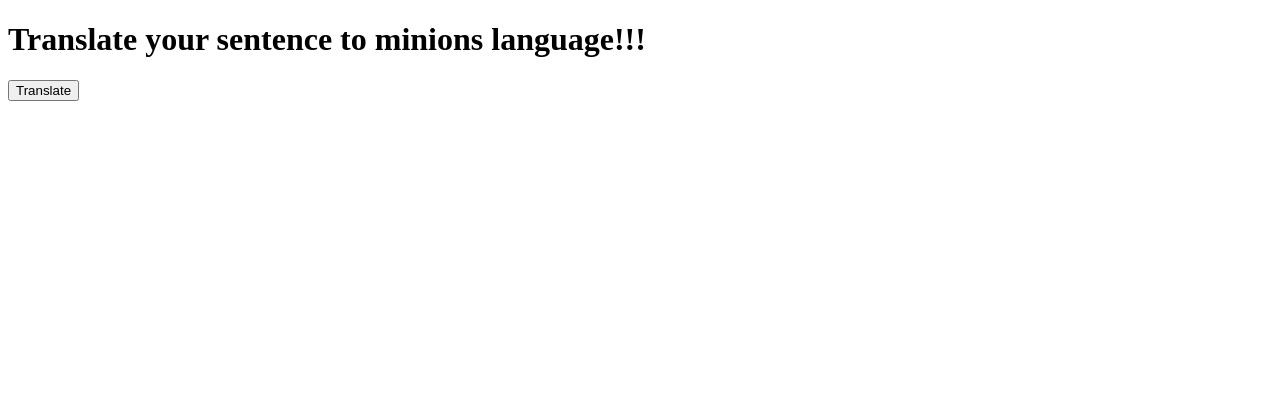
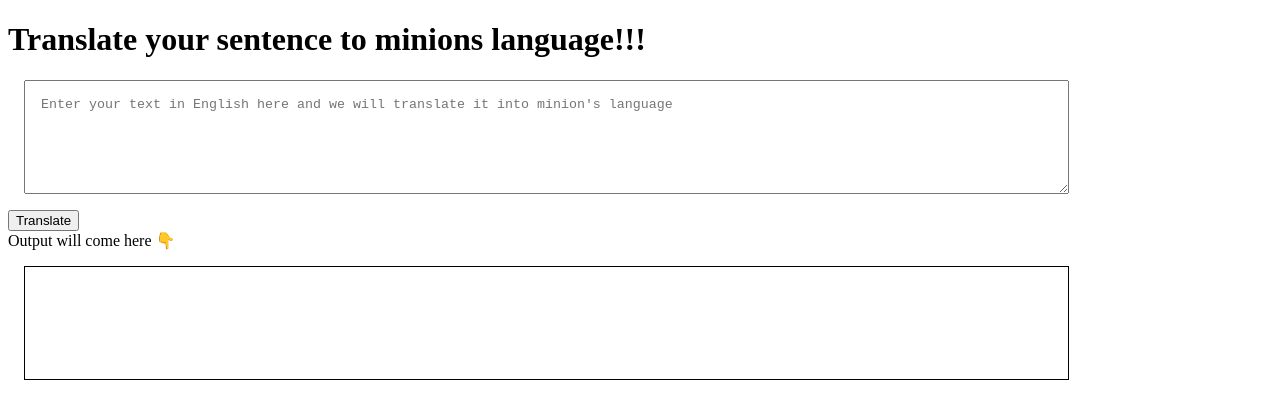
Before and after one commit to AbhishekGupta-IN/Minion-translate, a plain HTML site: page index.html in a window 1280 px wide. Drawn offline with Linux system fonts and the light colour scheme.

Commit message:
Added all components for the webapp

```diff
--- a/app.js
+++ b/app.js
@@ -1,6 +1,8 @@
 var translateBtn = document.querySelector("#btn-translate");
-
+var inputText = document.querySelector("#txt-input");
+var outputText = document.querySelector("#txt-output")
 
 translateBtn.addEventListener("click", function translate() {
-    console.log("translate");
+    var input = inputText.value;
+    outputText.innerText = input;
 })
--- a/index.html
+++ b/index.html
@@ -6,12 +6,33 @@
     <meta http-equiv="X-UA-Compatible" content="IE=edge">
     <meta name="viewport" content="width=device-width, initial-scale=1.0">
     <title>Minions Translate</title>
+    <style>
+        textarea {
+            display: block;
+            height: 10vh;
+            width: 80%;
+            margin: 1rem;
+            padding: 1rem;
+        }
+
+        #txt-output {
+            border: 1px solid black;
+            height: 10vh;
+            width: 80%;
+            margin: 1rem;
+            padding: 1rem;
+        }
+    </style>
 </head>
 
 <body>
     <h1>Translate your sentence to minions language!!!</h1>
 
+    <textarea placeholder="Enter your text in English here and we will translate it into minion's language"
+        id="txt-input"></textarea>
     <button id="btn-translate">Translate</button>
+    <div>Output will come here 👇</div>
+    <div id="txt-output"></div>
 
     <script src="app.js" type="text/javascript"></script>
 </body>
```
